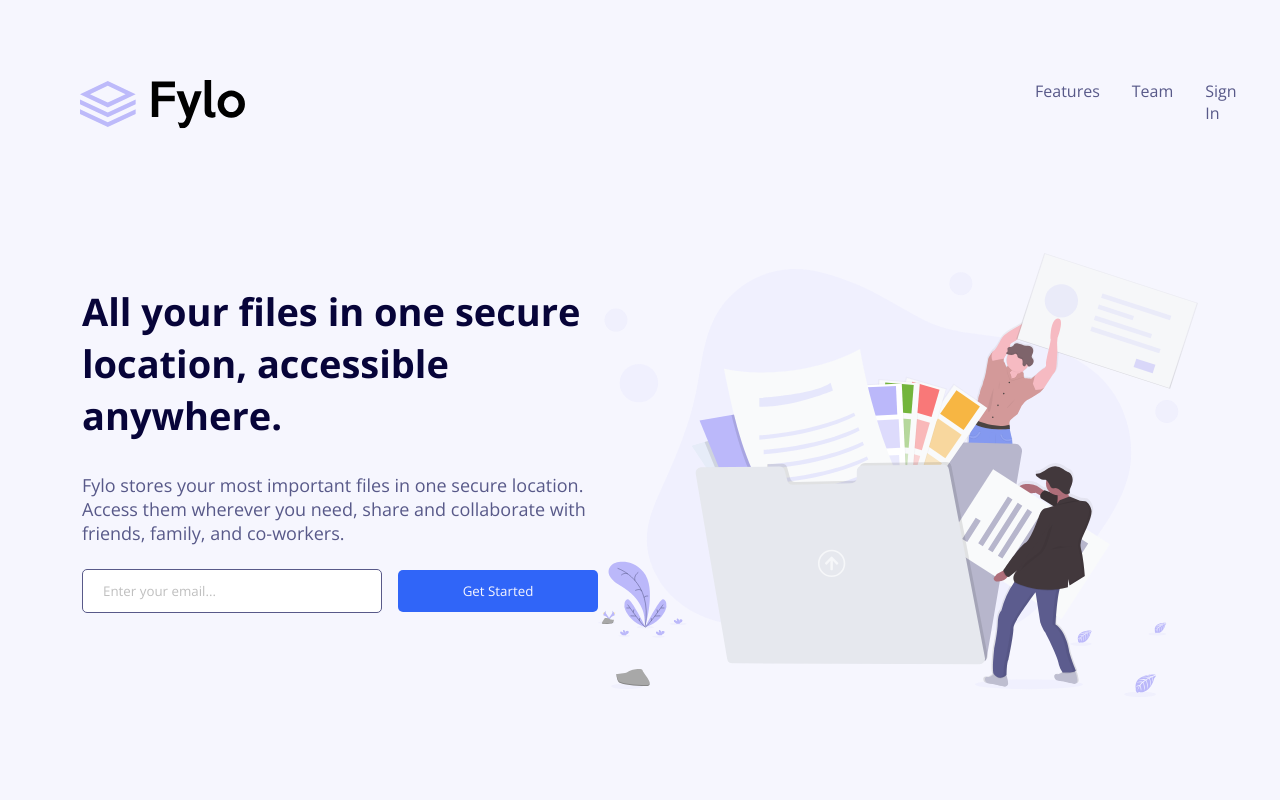
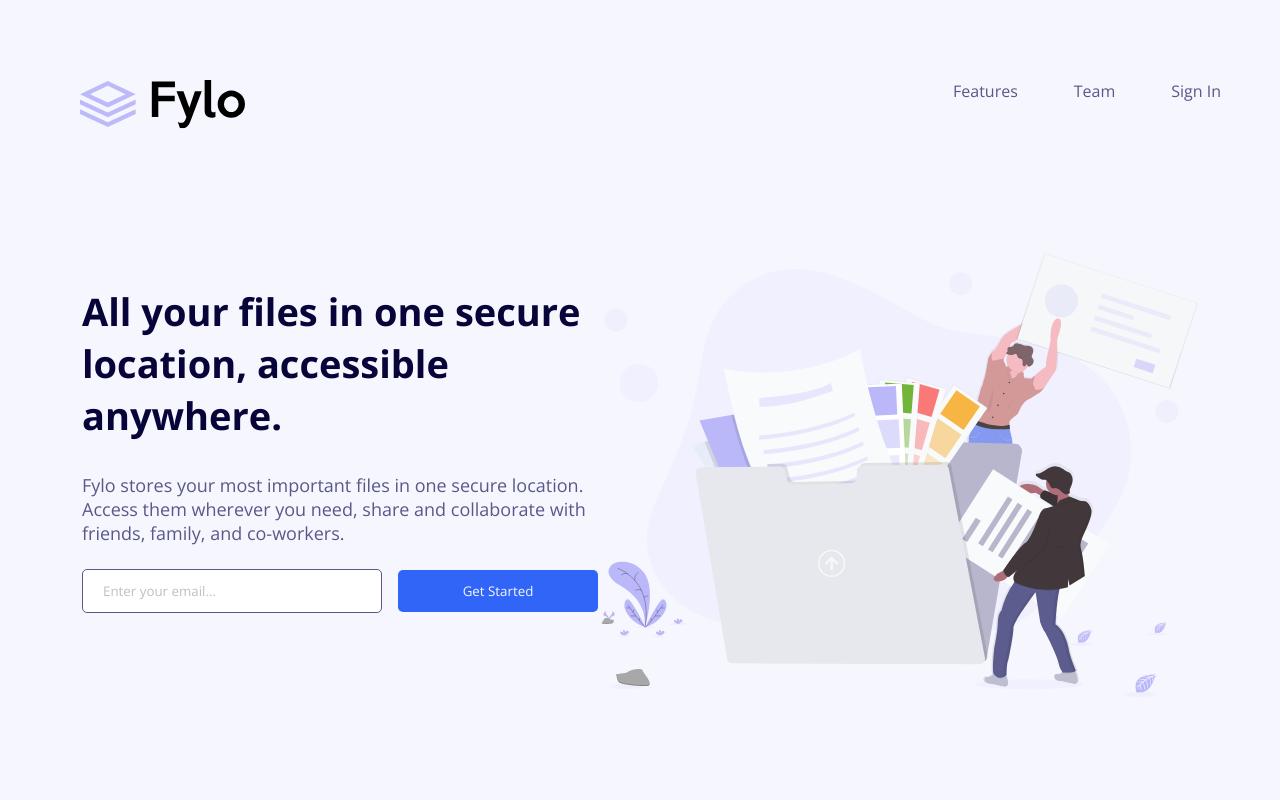
Before and after one commit to AnisBacha/Fylo-landing-page, a plain HTML site: page index.html in a window 1280 px wide. Shown: the top 800 px of the page. Drawn offline with nearby package versions, Linux system fonts and the light colour scheme.

Commit message:
fixed navbar

```diff
--- a/css/style.css
+++ b/css/style.css
@@ -195,12 +195,15 @@ body{
         width: 165px;
     }
     .header__nav{
-        margin-inline-end: 1rem;
+        margin-inline-end: 5.125rem;
     }
     .header__nav li{
         font-size: 1rem;
-        margin-inline: 1rem;
-
+        margin-inline-start: 3.5rem;
+        white-space: nowrap;
+    }
+    .header__nav li:first-of-type{
+        margin-inline-start: 0;
     }
     .main{
         padding-inline: 0;
@@ -252,6 +255,9 @@ body{
     }
     .main article img{
         max-width: 485px;
+    }
+    .main article .main__div{
+        margin-inline-end: 3rem;
     }
     .main__h2{
         font-size: 2.5rem;
```
